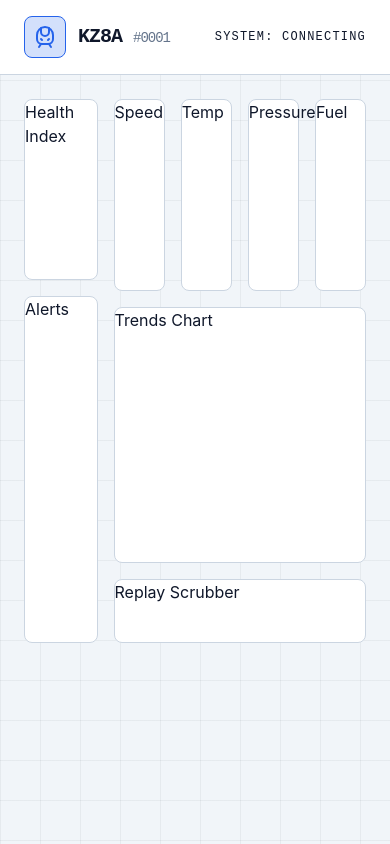
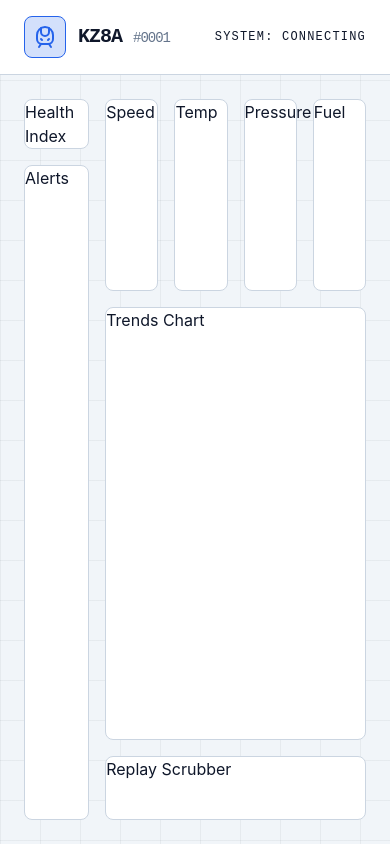
Before and after one commit to cxvxcxv/2am-client, a React (Vite) app: page / in a window 390 px wide. Built offline with nearby package versions, Linux system fonts and the light colour scheme; no server answers.

Commit message:
refactor: change layout for page responsiveness

```diff
--- a/src/App.tsx
+++ b/src/App.tsx
@@ -5,14 +5,12 @@ import { startMockSimulator } from './services/mockSimulator';
 
 // todo: placeholder components - swap later
 const HealthIndex = () => (
-	<div className='h-1/3 bg-card border border-card-border rounded-lg'>
+	<div className='bg-card border border-card-border rounded-lg'>
 		Health Index
 	</div>
 );
 const AlertsPanel = () => (
-	<div className='flex-1 bg-card border border-card-border rounded-lg overflow-hidden'>
-		Alerts
-	</div>
+	<div className='bg-card border border-card-border rounded-lg'>Alerts</div>
 );
 const MetricGauges = () => (
 	<div className='h-48 grid grid-cols-4 gap-4'>
@@ -23,7 +21,7 @@ const MetricGauges = () => (
 	</div>
 );
 const TrendsPanel = () => (
-	<div className='flex-1 min-h-64 bg-card border border-card-border rounded-lg'>
+	<div className='h-full bg-card border border-card-border rounded-lg'>
 		Trends Chart
 	</div>
 );
@@ -41,7 +39,7 @@ export function App() {
 	}
 
 	return (
-		<div className='flex flex-col'>
+		<div className='flex flex-col min-h-screen'>
 			<header className='px-6 py-4 border-b bg-card border-card-border flex justify-between items-center font-mono'>
 				<div className='flex items-center gap-3'>
 					<span className='text-primary p-2 rounded-lg border bg-primary/20 border-primary'>
@@ -66,14 +64,16 @@ export function App() {
 				</div>
 			</header>
 
-			<main className='flex-1 grid grid-cols-4 gap-4 p-6'>
-				<aside className='col-span-1 flex flex-col gap-4 overflow-hidden'>
+			<main className='flex-1 grid grid-cols-[1fr_4fr] gap-4 p-6'>
+				<aside className='gap-4 grid grid-rows-[auto_1fr]'>
 					<HealthIndex />
 					<AlertsPanel />
 				</aside>
-				<section className='col-span-3 flex flex-col gap-4 overflow-hidden'>
+				<section className='flex flex-col gap-4'>
 					<MetricGauges />
-					<TrendsPanel />
+					<div className='flex-1'>
+						<TrendsPanel />
+					</div>
 					<ReplayControls />
 				</section>
 			</main>
--- a/src/index.css
+++ b/src/index.css
@@ -63,7 +63,7 @@
 	}
 
 	body {
-		@apply bg-background text-foreground font-sans antialiased overflow-hidden h-screen;
+		@apply bg-background text-foreground font-sans antialiased;
 		background-image:
 			linear-gradient(var(--color-grid) 1px, transparent 1px),
 			linear-gradient(90deg, var(--color-grid) 1px, transparent 1px);
```
